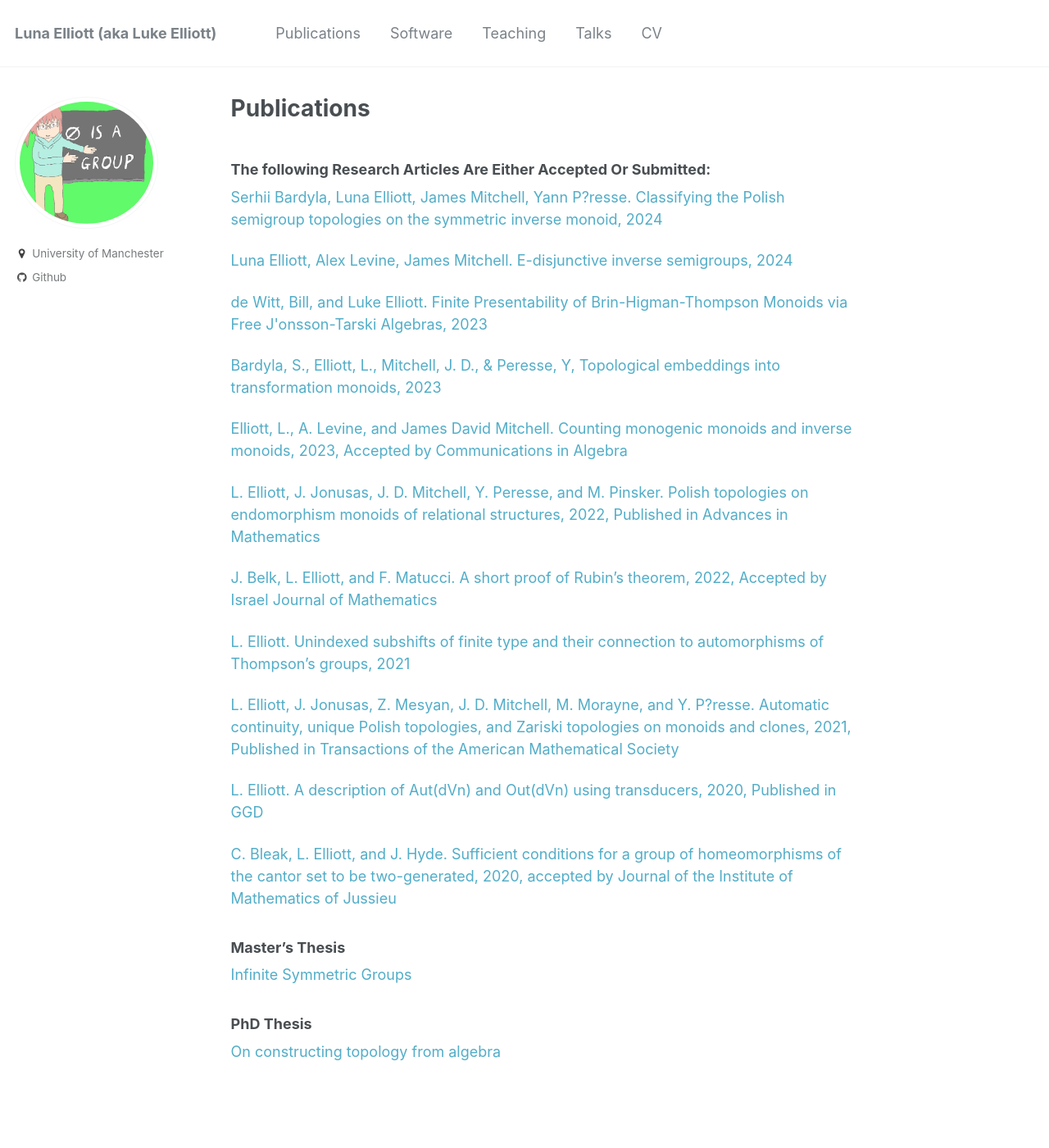
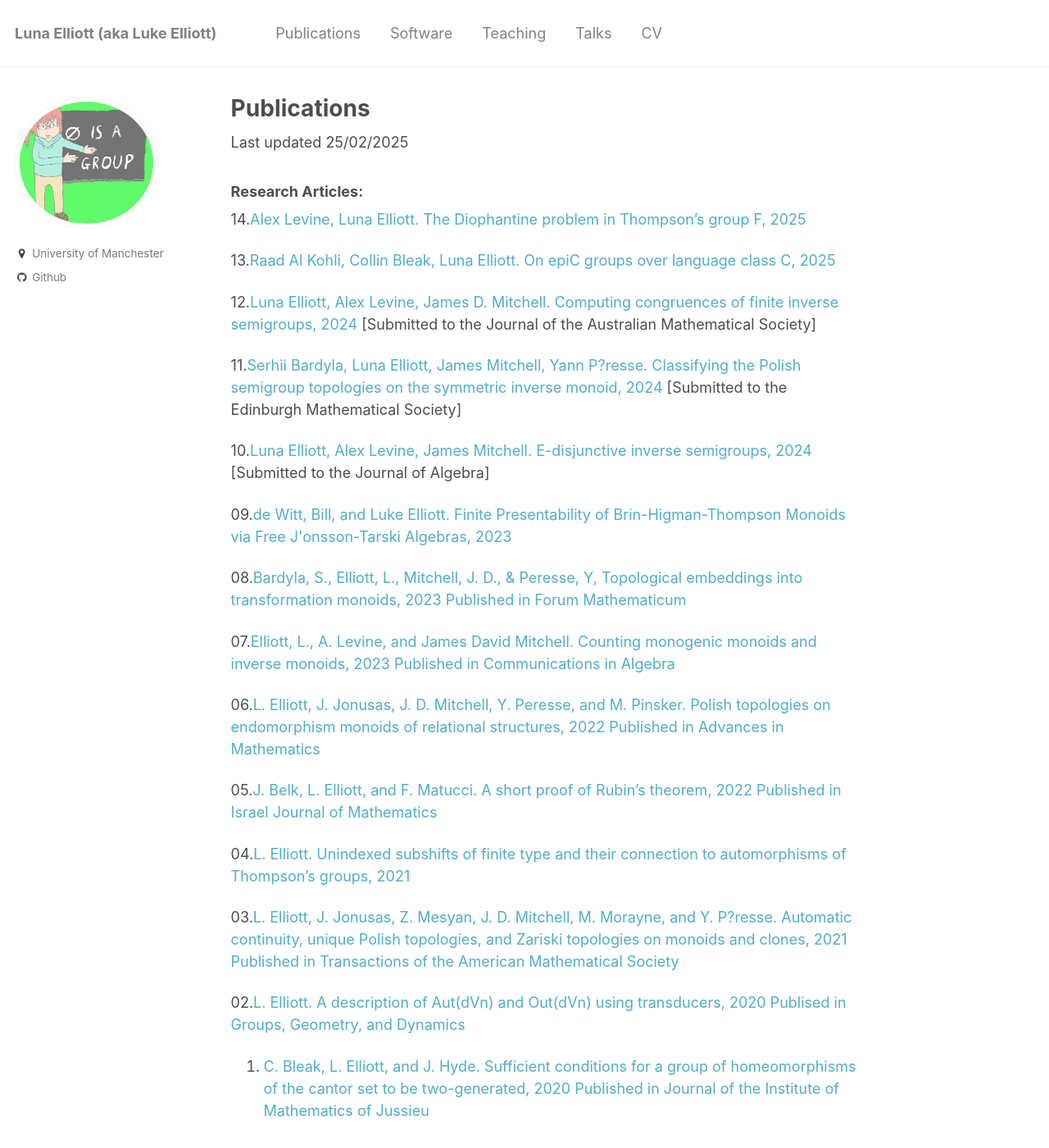
Before and after one commit to le27/L-Elliott, a Jekyll site: the page built from _pages/publications.md, in a window 1280 px wide and 1400 px high. Shown: the whole window at 82% size. Built offline with Jekyll 4.4.1, drawn with Linux system fonts in a browser that asks for light colours.

Commit message:
publication update

```diff
--- a/_pages/publications.md
+++ b/_pages/publications.md
@@ -4,32 +4,47 @@
 author_profile: true
 ---
 
-### The following Research Articles Are Either Accepted Or Submitted:
+Last updated 25/02/2025
 
+### Research Articles:
 
-[Serhii Bardyla, Luna Elliott, James Mitchell, Yann P?resse. Classifying the Polish semigroup topologies on the symmetric inverse monoid, 2024](https://arxiv.org/abs/2405.20134)
+14.[Alex Levine, Luna Elliott. The Diophantine problem in Thompson's group F, 2025](https://arxiv.org/abs/2502.14970)
 
-[Luna Elliott, Alex Levine, James Mitchell. E-disjunctive inverse semigroups, 2024](https://arxiv.org/abs/2405.19825)
+13.[Raad Al Kohli, Collin Bleak, Luna Elliott. On epiC groups over language class C, 2025](https://arxiv.org/abs/2501.10259)
 
-[de Witt, Bill, and Luke Elliott. Finite Presentability of Brin-Higman-Thompson Monoids via Free J\'onsson-Tarski Algebras, 2023](https://arxiv.org/abs/2303.16044)
+12.[Luna Elliott, Alex Levine, James D. Mitchell. Computing congruences of finite inverse semigroups, 2024](https://arxiv.org/abs/2406.09281)
+[Submitted to the Journal of the Australian Mathematical Society]
 
-[Bardyla, S., Elliott, L., Mitchell, J. D., & Peresse, Y, Topological embeddings into transformation monoids, 2023](https://arxiv.org/abs/2302.08988)
+11.[Serhii Bardyla, Luna Elliott, James Mitchell, Yann P?resse. Classifying the Polish semigroup topologies on the symmetric inverse monoid, 2024](https://arxiv.org/abs/2405.20134)
+[Submitted to the Edinburgh Mathematical Society]
 
-[Elliott, L., A. Levine, and James David Mitchell. Counting monogenic monoids and inverse monoids, 2023, Accepted by Communications in Algebra](https://arxiv.org/abs/2303.12387)
+10.[Luna Elliott, Alex Levine, James Mitchell. E-disjunctive inverse semigroups, 2024](https://arxiv.org/abs/2405.19825)
+[Submitted to the Journal of Algebra]
 
+09.[de Witt, Bill, and Luke Elliott. Finite Presentability of Brin-Higman-Thompson Monoids via Free J\'onsson-Tarski Algebras, 2023](https://arxiv.org/abs/2303.16044)
 
-[L. Elliott, J. Jonusas, J. D. Mitchell, Y. Peresse, and M. Pinsker. Polish topologies on endomorphism monoids of relational structures, 2022, Published in Advances in Mathematics](https://arxiv.org/abs/2203.11577)
+08.[Bardyla, S., Elliott, L., Mitchell, J. D., & Peresse, Y, Topological embeddings into transformation monoids, 2023](https://arxiv.org/abs/2302.08988)
+[Published in Forum Mathematicum](https://www.degruyter.com/document/doi/10.1515/forum-2023-0230/pdf)
 
-[J. Belk, L. Elliott, and F. Matucci. A short proof of Rubin's theorem, 2022, Accepted by Israel Journal of Mathematics](https://arxiv.org/abs/2203.05930)
+07.[Elliott, L., A. Levine, and James David Mitchell. Counting monogenic monoids and inverse monoids, 2023](https://arxiv.org/abs/2303.12387)
+[Published in Communications in Algebra](https://www.tandfonline.com/doi/full/10.1080/00927872.2023.2214821#abstract)
 
-[L. Elliott. Unindexed subshifts of finite type and their connection to automorphisms of Thompson's groups, 2021](https://arxiv.org/abs/2112.13359)
+06.[L. Elliott, J. Jonusas, J. D. Mitchell, Y. Peresse, and M. Pinsker. Polish topologies on endomorphism monoids of relational structures, 2022](https://arxiv.org/abs/2203.11577)
+[Published in Advances in Mathematics](https://www.sciencedirect.com/science/article/abs/pii/S0001870823003572)
 
-[L. Elliott, J. Jonusas, Z. Mesyan, J. D. Mitchell, M. Morayne, and Y. P?resse. Automatic continuity, unique Polish topologies, and Zariski topologies on monoids and clones, 2021, Published in Transactions of the American Mathematical Society](https://arxiv.org/abs/1912.07029)
+05.[J. Belk, L. Elliott, and F. Matucci. A short proof of Rubin's theorem, 2022](https://arxiv.org/abs/2203.05930)
+[Published in Israel Journal of Mathematics](https://link.springer.com/article/10.1007/s11856-024-2700-3#:~:text=Abstract,up%20to%20G%2Dequivariant%20homeomorphism)
 
-[L. Elliott. A description of Aut(dVn) and Out(dVn) using transducers, 2020, Published in GGD](https://arxiv.org/abs/2009.05450)
+04.[L. Elliott. Unindexed subshifts of finite type and their connection to automorphisms of Thompson's groups, 2021](https://arxiv.org/abs/2112.13359)
 
-[C. Bleak, L. Elliott, and J. Hyde. Sufficient conditions for a group of homeomorphisms of the cantor set to be two-generated, 2020, accepted by Journal of the Institute of Mathematics of Jussieu](https://arxiv.org/abs/2008.04791)
+03.[L. Elliott, J. Jonusas, Z. Mesyan, J. D. Mitchell, M. Morayne, and Y. P?resse. Automatic continuity, unique Polish topologies, and Zariski topologies on monoids and clones, 2021](https://arxiv.org/abs/1912.07029)
+[Published in Transactions of the American Mathematical Society](https://www.ams.org/journals/tran/2023-376-11/S0002-9947-2023-08987-5/home.html)
 
+02.[L. Elliott. A description of Aut(dVn) and Out(dVn) using transducers, 2020](https://arxiv.org/abs/2009.05450)
+[Publised in Groups, Geometry, and Dynamics](https://ems.press/content/serial-article-files/30191)
+
+01. [C. Bleak, L. Elliott, and J. Hyde. Sufficient conditions for a group of homeomorphisms of the cantor set to be two-generated, 2020](https://arxiv.org/abs/2008.04791)
+[Published in Journal of the Institute of Mathematics of Jussieu](https://www.cambridge.org/core/journals/journal-of-the-institute-of-mathematics-of-jussieu/article/sufficient-conditions-for-a-group-of-homeomorphisms-of-the-cantor-set-to-be-twogenerated/FB64BF6FC27C0E053C21D6A2D954104F)
 {% include base_path %}
 
 
```
